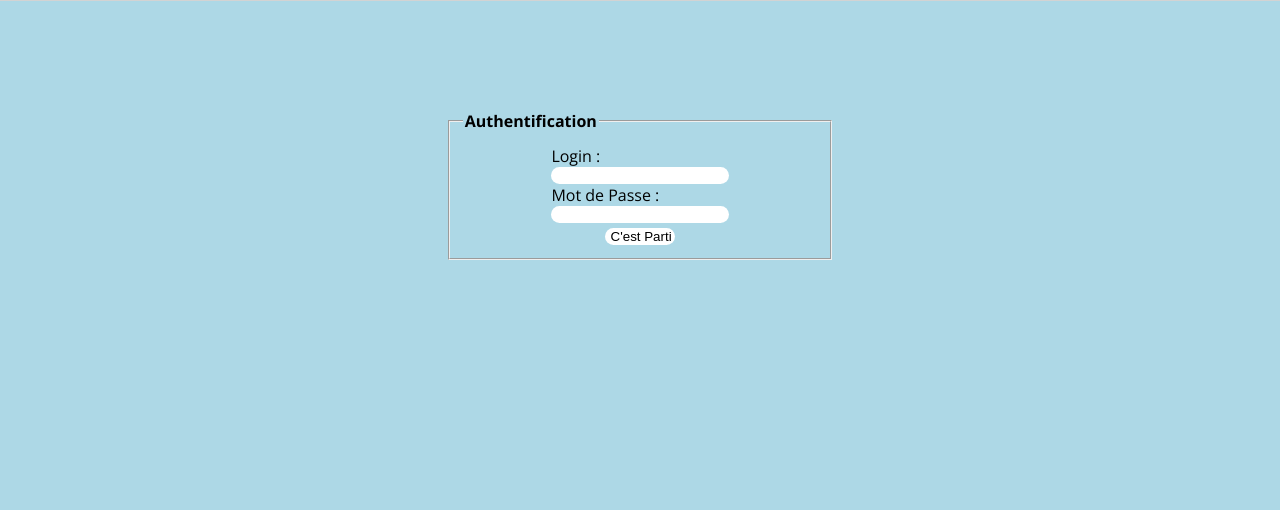
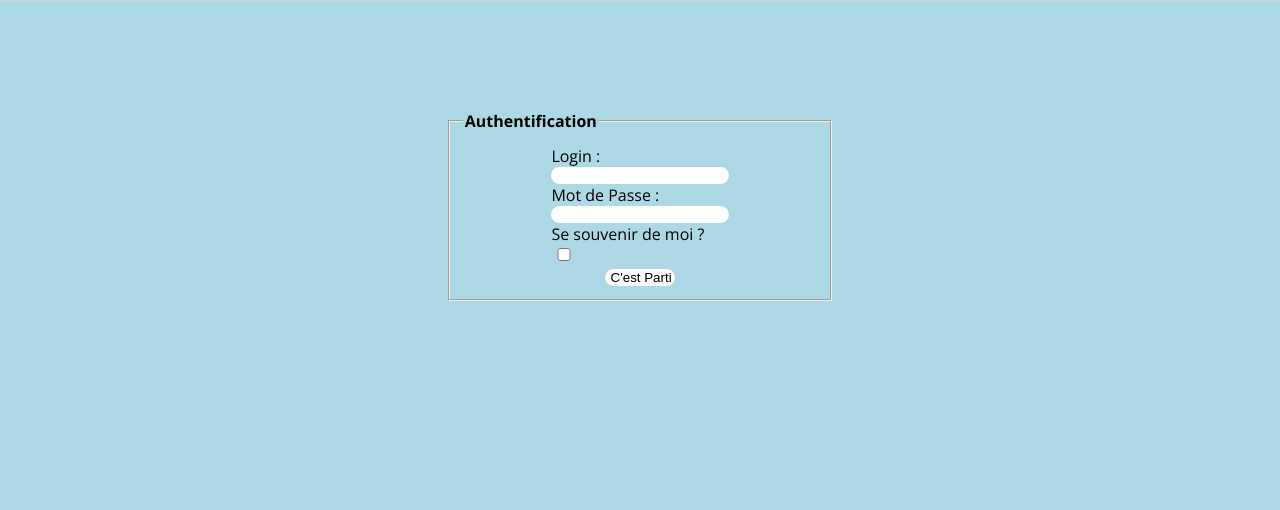
Before and after one commit to ArkoRoom/Session-PHP, a PHP site: page / in a window 1280 px wide. Shown: the part 483-993 px from the top of the page. Run offline with PHP 8.4, Linux system fonts and the light colour scheme; a stand-in replaces the project's code that opens the database connection; some libraries are stand-ins or nearby versions.

Commit message:
fix some  bugs

```diff
--- a/css/style.css
+++ b/css/style.css
@@ -56,6 +56,7 @@ a{
   border-radius: 20px;
   margin-top: 5px;
   background-color: lightgrey;
+  cursor: pointer;
 }
 #backgroundAuth{
   width: 100%;
@@ -94,4 +95,9 @@ a{
   border-radius: 20px;
   margin-top: 5px;
   background-color: lightblue;
+  cursor: pointer;
 }
+#checkbox{
+  width: 10%;
+  text-align: left;
+}
--- a/index.php
+++ b/index.php
@@ -114,6 +114,10 @@
             <label for="passwordAut">Mot de Passe :</label>
             <input type="password" name="passwordAut">
           </div>
+          <div class="content">
+            <label for="remember">Se souvenir de moi ?</label>
+            <input id="checkbox" type="checkbox" name="remember">
+          </div>
           <div class="contentSubmitAut">
             <label for="submitAut"></label>
             <input type="submit" name="submitAut" value="C'est Parti !">
@@ -130,6 +134,11 @@
                   $user = $query->fetch();
                   $valid = password_verify($password, $user['password']);
                   if ($valid) {
+                    if (isset($_POST['remember'])) {
+                      $token = sha1(md5(uniqid().$_SERVER['REMOTE_ADDR']));
+                      setcookie('remember', $token, time()+60*60*24);
+                      $db->query("UPDATE users SET token = '$token' WHERE id = ".$user['id']);
+                    }
                     $_SESSION['id'] = $user['id'];
                     $_SESSION['login'] = $user['login'];
                     header("Location: ".$url);
```
